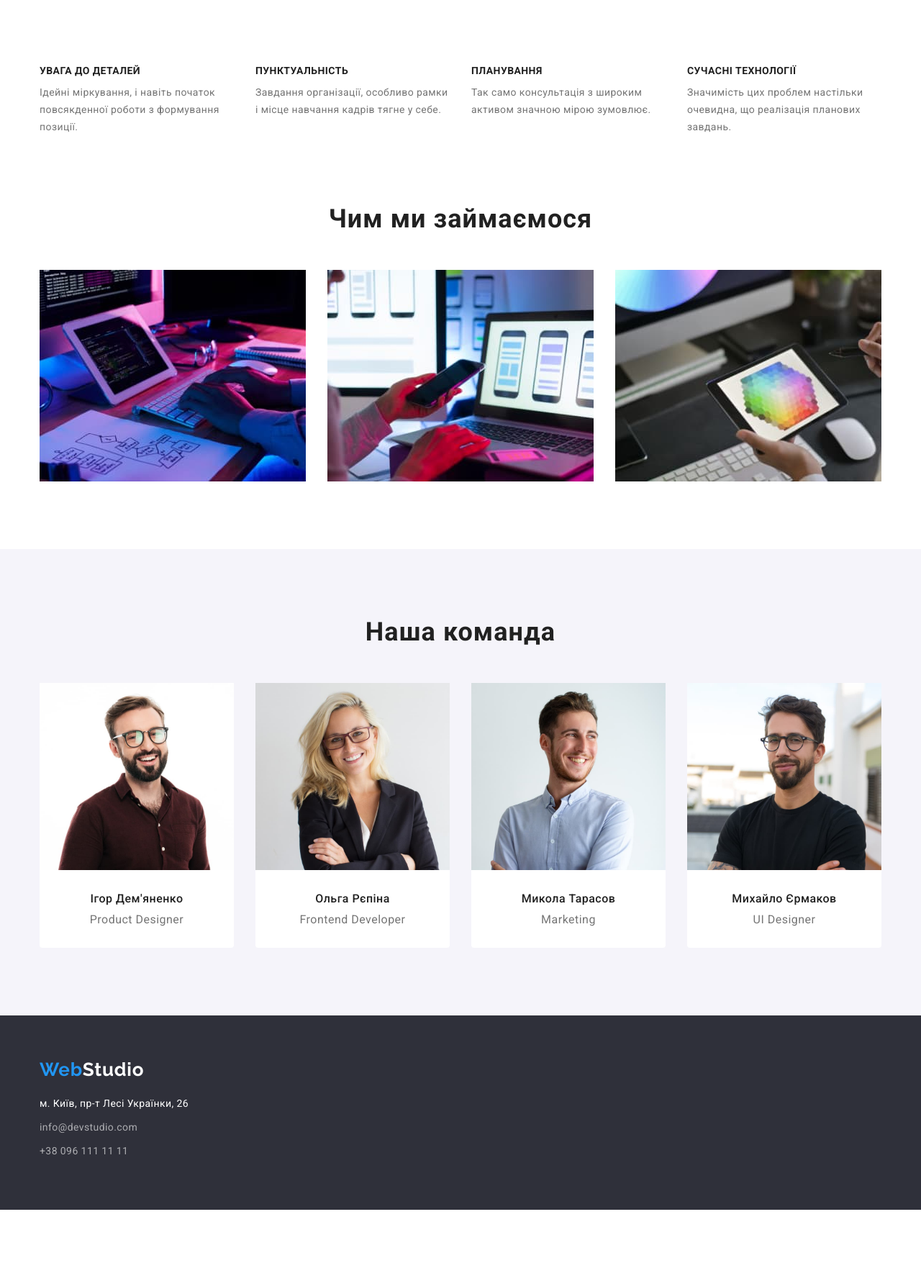
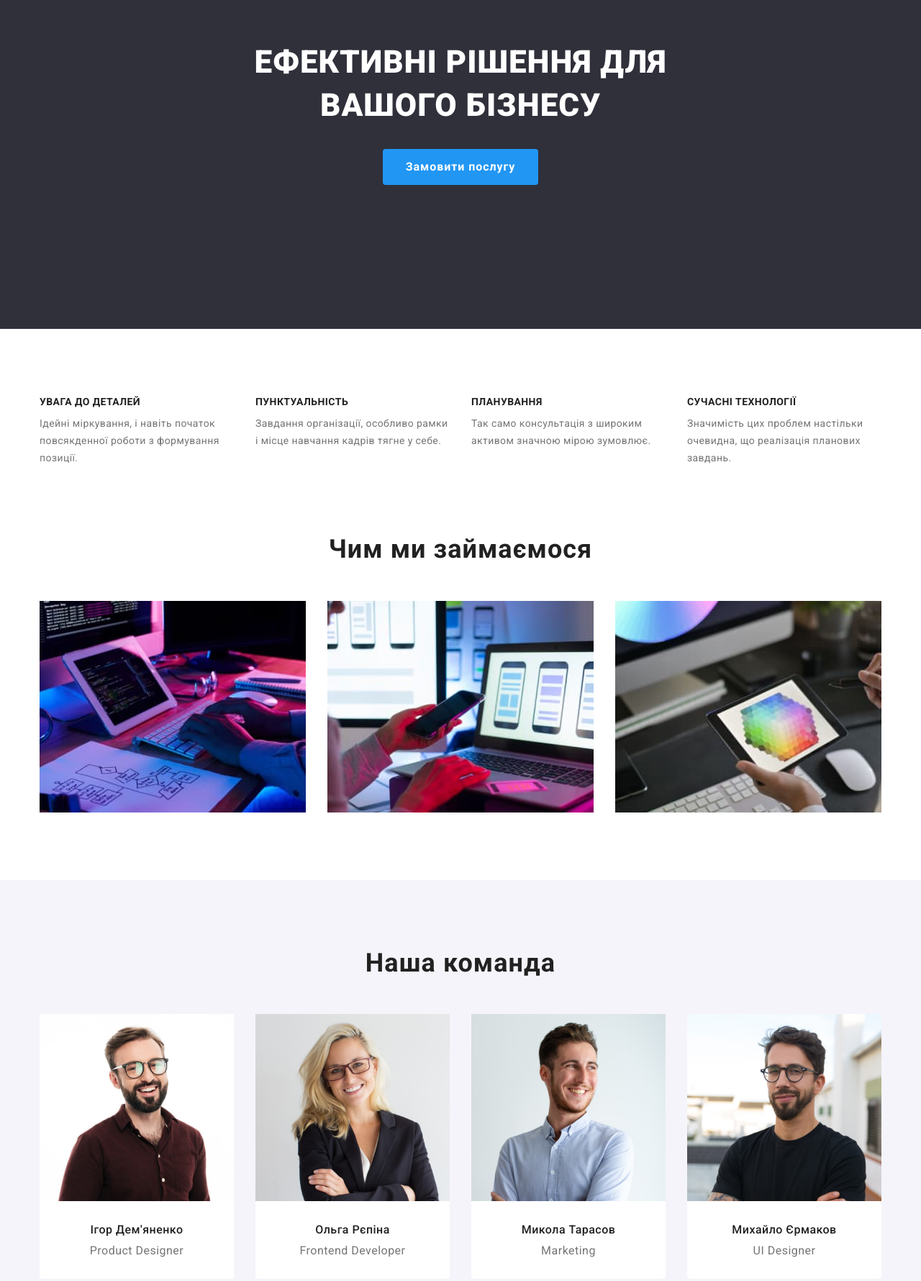
Before and after one commit to ArchGRL/goit-markup-hw-03, a plain HTML site: page index.html in a window 1280 px wide. Shown: the part 224-2004 px from the top of the page at 72% size. Before the commit the page ends 1905 px from the top, so only its background shows below. Drawn offline with nearby package versions, Linux system fonts and the light colour scheme.

Commit message:
Додає padding до секцій
Забирає зайвий span в logo, до header додає верхній і нижній padding і container, до benefits додає верхній і нижній padding, у work забирає верхній padding, у footer знімає margin з крайнього елемента

```diff
--- a/css/styles.css
+++ b/css/styles.css
@@ -20,7 +20,12 @@ body {
   color: var(--primary-text-color);
   background-color: var(--primary-white-color);
 }
-.accent {
+.logo {
+  font-family: var(--secondary-font-family);
+  font-weight: 700;
+  font-size: 26px;
+  line-height: 1.19;
+  letter-spacing: 0.03em;
   color: var(--logo-primary-color);
 }
 .edge {
@@ -93,13 +98,6 @@ p {
 .header-logo {
   margin-right: 93px;
 }
-.logo {
-  font-family: var(--secondary-font-family);
-  font-weight: 700;
-  font-size: 26px;
-  line-height: 1.19;
-  letter-spacing: 0.03em;
-}
 .accent-header {
   color: var(--logo-secondary-color);
 }
@@ -138,11 +136,17 @@ p {
 /*----------------Hero----------------------*/
 
 .hero {
+  padding: 200px 0;
   text-align: center;
   letter-spacing: 0.06em;
 }
+.hero .container {
+  width: 696px;
+  padding: 0;
+}
 .hero-title {
-  padding-bottom: 30px;
+  margin-bottom: 30px;
+
   color: var(--primary-white-color);
   font-weight: 900;
   font-size: 44px;
@@ -166,9 +170,7 @@ p {
 }
 
 /* ---------------------Our benefits---------------- */
-.benefits {
-  margin-top: 94px;
-}
+
 .visually-hidden {
   position: absolute;
   white-space: nowrap;
@@ -204,7 +206,9 @@ p {
 }
 
 /* ---------------Our work------------------ */
-
+.work {
+  padding-bottom: 94px;
+}
 .work .list {
   display: flex;
 }
@@ -258,7 +262,7 @@ p {
   line-height: 1.71;
   letter-spacing: 0.03em;
 }
-.address .item {
+.address .item:not(:last-child) {
   margin-bottom: 9px;
 }
 .map {
--- a/index.html
+++ b/index.html
@@ -29,8 +29,7 @@
       <div class="header-container container">
         <nav class="header-nav">
           <a href="./index.html" lang="en" class="header-logo logo link"
-            ><span class="accent">Web</span
-            ><span class="accent-header">Studio</span></a
+            >Web<span class="accent-header">Studio</span></a
           >
           <!-- Main navigation -->
           <ul class="main-nav list">
@@ -58,11 +57,13 @@
     <main>
       <!-- Hero -->
       <section class="hero">
-        <h1 class="hero-title">Ефективні рішення для вашого бізнесу</h1>
-        <button type="button" class="btn">Замовити послугу</button>
+        <div class="container">
+          <h1 class="hero-title">Ефективні рішення для вашого бізнесу</h1>
+          <button type="button" class="btn">Замовити послугу</button>
+        </div>
       </section>
       <!-- Our benefits -->
-      <section class="benefits">
+      <section class="benefits edge">
         <div class="container">
           <h2 class="visually-hidden">Наші переваги</h2>
           <ul class="benefits-list list">
@@ -97,7 +98,7 @@
         </div>
       </section>
       <!-- Our work -->
-      <section class="work edge">
+      <section class="work">
         <div class="container">
           <h2 class="title">Чим ми займаємося</h2>
           <ul class="list">
@@ -189,8 +190,7 @@
     <footer class="footer">
       <div class="container">
         <a href="./index.html" class="logo link"
-          ><span class="accent">Web</span
-          ><span class="accent-footer">Studio</span></a
+          >Web<span class="accent-footer">Studio</span></a
         >
         <!-- Address -->
         <address class="address">
```
Also changed, not shown: portfolio.html (+2 -4 lines).
